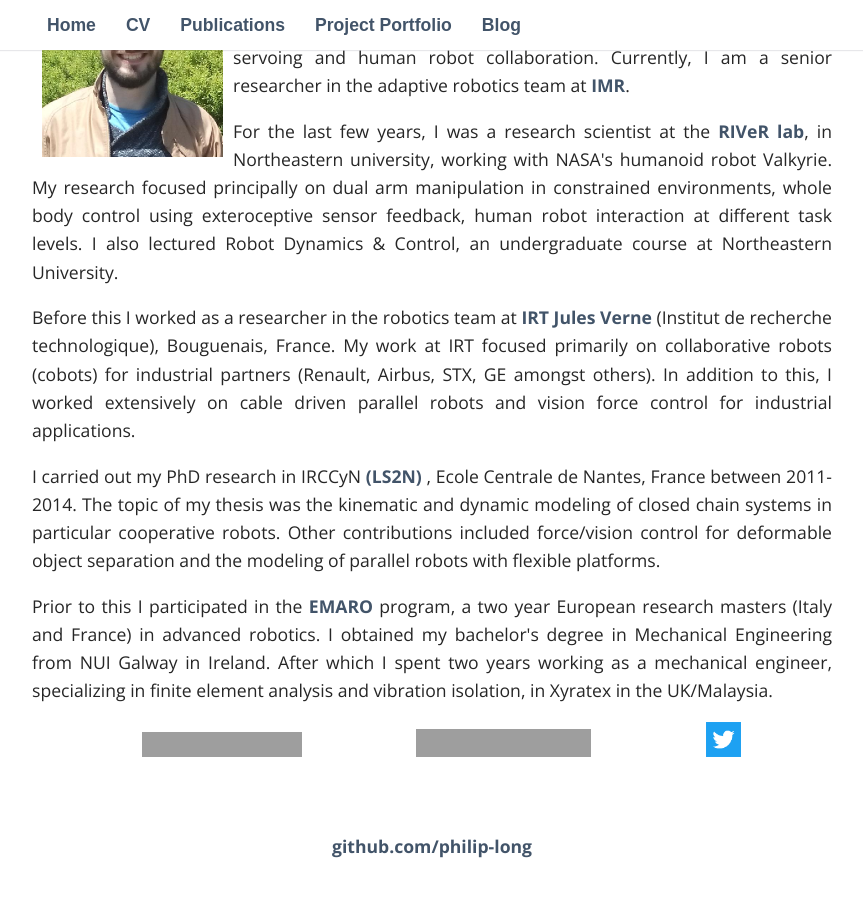
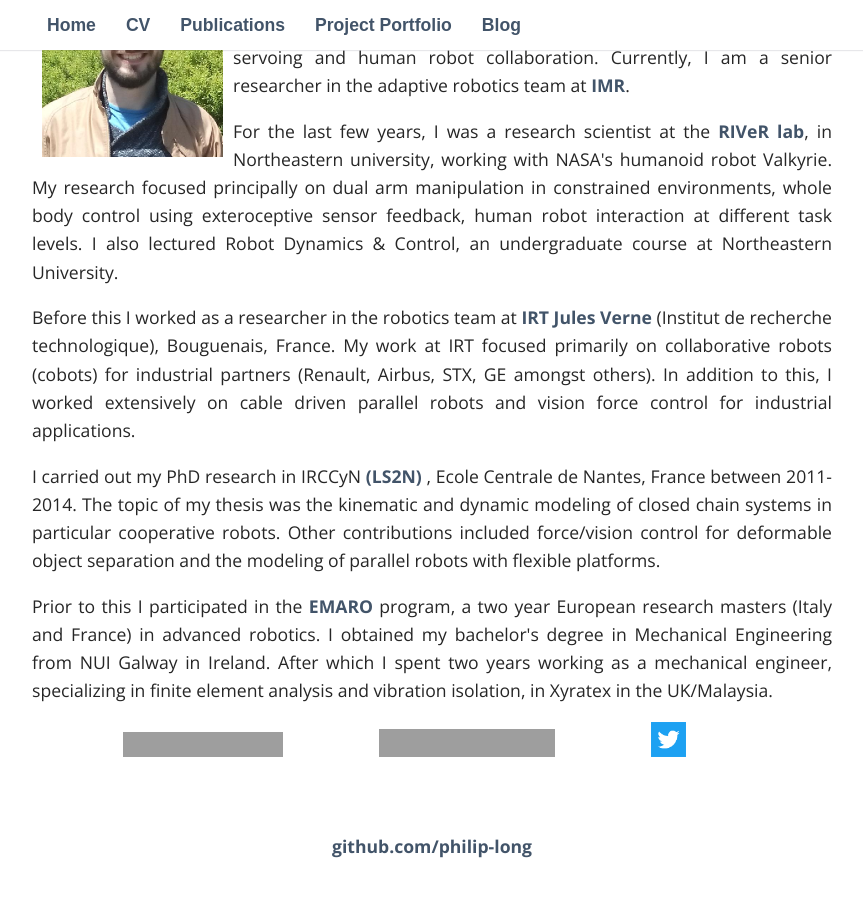
Before and after one commit to philip-long/philip-long.github.io, a Jekyll site: the page built from index.html, in a window 1280 px wide and 900 px high, scrolled down 289 px. Shown: the top 897 px of the window, without its empty margins (208-1071 px from the left). Built offline with Jekyll 4.4.1, drawn with Linux system fonts in a browser that asks for light colours; nearby versions of some CDN libraries; some web fonts are replaced; library files that are not in the unit come from our copies; grey boxes are pictures that could not be loaded.

Commit message:
Update index.html

```diff
--- a/index.html
+++ b/index.html
@@ -32,7 +32,7 @@
 
  <!--<a href="/about">Read more about me...</a>-->
       </p>
-     &nbsp;  &nbsp;  &nbsp;     &nbsp;  &nbsp;  &nbsp;    &nbsp;  &nbsp;  &nbsp;     &nbsp;  &nbsp;  &nbsp;
+     &nbsp;  &nbsp;  &nbsp;     &nbsp;  &nbsp;  &nbsp;    &nbsp;  &nbsp;  &nbsp;     &nbsp;
 
         <a href="https://fr.linkedin.com/pub/philip-long/b3/74a/b9a">
 
@@ -40,7 +40,7 @@
 
     </a>
 
- &nbsp;  &nbsp;  &nbsp;     &nbsp;  &nbsp;  &nbsp;   &nbsp;  &nbsp;  &nbsp;     &nbsp;  &nbsp;  &nbsp;
+ &nbsp;  &nbsp;  &nbsp;     &nbsp;  &nbsp;  &nbsp;   &nbsp;  &nbsp;  &nbsp;     &nbsp;
 
     <a href="https://scholar.google.com/citations?user=FFAElw4AAAAJ&hl=en&oi=sra">
        <img  padding: 30px; src=" https://upload.wikimedia.org/wikipedia/commons/2/28/Google_Scholar_logo.png" alt="Google scholar "
@@ -48,7 +48,7 @@
     </a>
             <!--/images/googlescholar.png-->
 
-     &nbsp;  &nbsp;  &nbsp;     &nbsp;  &nbsp;  &nbsp;   &nbsp;  &nbsp;  &nbsp;     &nbsp;  &nbsp;  &nbsp;
+     &nbsp;  &nbsp;  &nbsp;     &nbsp;  &nbsp;  &nbsp;   &nbsp;  &nbsp;  &nbsp;     &nbsp;
 
     <a href="https://twitter.com/Philip_Robotics">
        <img  padding: 100px; src="/images/twitter_logo.png" alt="Twitter"
```
